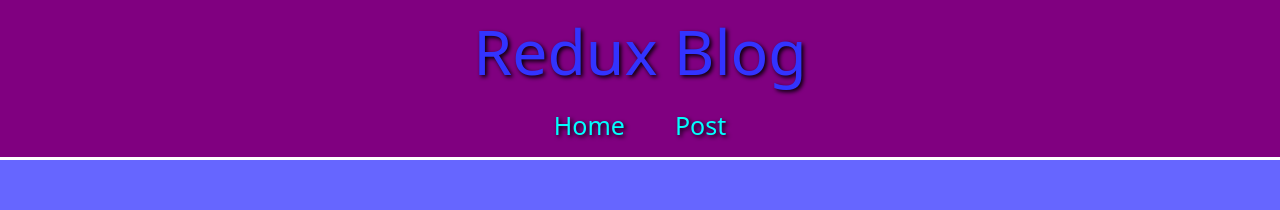
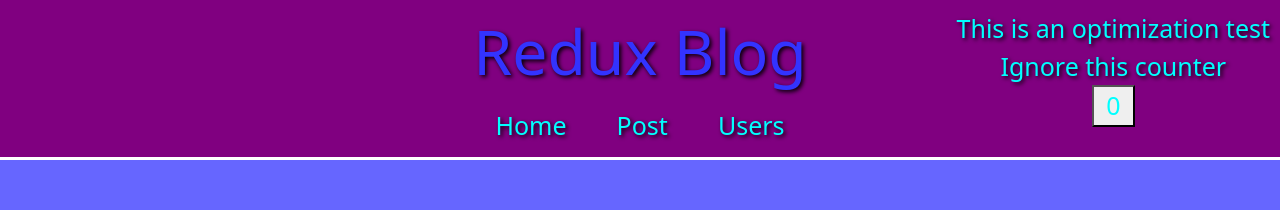
Before and after one commit to emanuelecardone/blog-react-redux-typescript-router-async, a React (Create React App) app: page / in a window 1280 px wide. Shown: the top 210 px of the page. Built offline with nearby package versions, Linux system fonts and the light colour scheme; no server answers.

Commit message:
Implementata ottimizzazione con createSelector

```diff
--- a/src/App.tsx
+++ b/src/App.tsx
@@ -1,7 +1,9 @@
 import React from 'react';
 import './general.scss';
 import PostsList from './features/posts/PostsList';
+import UsersList from './features/users/UsersList';
 import AddPostForm from './features/posts/AddPostForm';
+import UserPage from './features/users/UserPage';
 import { useEffect, useRef } from 'react';
 import { fetchUsers } from './features/users/usersSlice';
 import { store } from './app/store';
@@ -9,7 +11,7 @@ import { store } from './app/store';
 import SinglePostPage from './features/posts/SinglePostPage';
 import EditPostForm from './features/posts/EditPostForm';
 import Layout from './components/Layout';
-import { Routes, Route } from 'react-router-dom';
+import { Routes, Route, Navigate } from 'react-router-dom';
 
 function App() {
 
@@ -30,12 +32,23 @@ function App() {
 
 
           <Route index element={<PostsList />} />
-
+          {/* E' qui che viene definita la path quando verrà richiamata con /post o /post/edit/ etc */}
           <Route path='post'>
+            {/* index element è ciò che viene visualizzato di default nel path /post */}
             <Route index element={<AddPostForm />} />
+            {/* la sintassi :postId o dopo :userId indica con i due punti che saranno endpoints dinamici */}
             <Route path=':postId' element={<SinglePostPage />} />
             <Route path='edit/:postId' element={<EditPostForm />} />
           </Route>
+
+          <Route path='user'>
+            <Route index element={<UsersList />} />
+            <Route path=':userId' element={<UserPage />} />
+          </Route>
+
+          {/* Catch all (si può fare anche con un 404 component), se nessuna delle path precedenti viene matchata dalla richiesta url allora si verrà indirizzati alla home
+          Il replace infatti sostituisce qualsiasi bad request con quella home */}
+          <Route path='*' element={<Navigate to='/' replace />}></Route>
 
         </Route>
       </Routes>
--- a/src/components/Header.tsx
+++ b/src/components/Header.tsx
@@ -1,17 +1,36 @@
 import { Link } from "react-router-dom";
-
-import React from 'react'
+import { useDispatch, useSelector } from "react-redux";
+import { increaseCount, selectCount } from "../features/posts/postsSlice";
+import { AppDispatch } from "../app/store";
 
 const Header = () => {
+
+    const dispatch = useDispatch<AppDispatch>();
+    const count = useSelector(selectCount);
+
     return (
-        <header className="w-100 d-flex flex-column justify-content-between align-items-center p-2">
+        <header className="w-100 d-flex flex-column justify-content-between align-items-center p-2 position-relative">
             <h1 className="text-center">Redux Blog</h1>
             <nav className="w-100">
                 <ul className="header-list w-100 d-flex justify-content-center align-items-center" style={{'gap': '50px'}}>
                     <li><Link to='/'>Home</Link></li>
                     <li><Link to='post'>Post</Link></li>
+                    <li><Link to='user'>Users</Link></li>
                 </ul>
             </nav>
+            {/* Test counter */}
+            <div className="count-box d-flex flex-column justify-content-center align-items-center position-absolute" style={{'color': 'cyan', 'top': '10px', 'right': '10px'}}>
+                <span className="text-center">This is an optimization test<br/> Ignore this counter</span>
+                <button
+                    type="button"
+                    className="px-2"
+                    style={{'color': 'cyan'}}
+                    // Funzione dispatch anonima
+                    onClick={ () => {dispatch(increaseCount())} }
+                    >
+                        {count}
+                    </button>
+            </div>
         </header>
     );
 }
--- a/src/features/posts/EditPostForm.tsx
+++ b/src/features/posts/EditPostForm.tsx
@@ -25,7 +25,7 @@ const EditPostForm = () => {
 
     if(!post){
         return (
-            <section className="post-not-found w-100 h-100">
+            <section className="post-not-found w-100 h-100 d-flex justify-content-center align-items-center">
                 <h2>Post not found!</h2>
             </section>
         );
@@ -38,7 +38,7 @@ const EditPostForm = () => {
         setContent(e.target.value);
     }
     const onAuthorChanged = (e: React.ChangeEvent<HTMLSelectElement>) => {
-        setuserId(e.target.value);
+        setuserId(Number(e.target.value));
     }
 
     // Se si dichiarano alcune variabili come possibili undefined (useState post?.body etc) non si può usare [].every(Boolean)
--- a/src/features/posts/PostsExcept.tsx
+++ b/src/features/posts/PostsExcept.tsx
@@ -1,6 +1,7 @@
 import PostAuthor from './PostAuthor';
 import TimeAgo from './TimeAgo';
 import ReactionButtons from './ReactionButtons';
+import React from 'react';
 // ROUTER
 import { Link } from 'react-router-dom'
 
@@ -42,4 +43,6 @@ const PostsExcept = ({post}: Props) => {
     )
 }
 
-export default PostsExcept
+// Il memo() fa sì che viene reindirizzato il componente solo al cambiare delle props
+// Esportandolo come memo in questo modo si evita di dover tipizzare il componente e di lasciarlo come const senza doverlo riassegnare
+export default React.memo(PostsExcept);
--- a/src/features/posts/postsSlice.tsx
+++ b/src/features/posts/postsSlice.tsx
@@ -1,5 +1,5 @@
 // nanoid è uno strumento di redux toolkit per generare id random
-import { createSlice, nanoid, PayloadAction, createAsyncThunk } from "@reduxjs/toolkit";
+import { createSlice, nanoid, PayloadAction, createAsyncThunk, createSelector } from "@reduxjs/toolkit";
 import { RootState } from "../../app/store";
 import axios from "axios";
 import {sub} from "date-fns";
@@ -65,13 +65,16 @@ type InitialState = {
     posts: Post[];
     status: Status;
     error: unknown | Error;
+    count: number;
 }
 
 // State iniziale (simile al reducer)
 const initialState: InitialState = {
     posts: [],
     status: Status.IDLE, // 'idle' | 'loading' | 'succeded' | 'failed'
-    error: null
+    error: null,
+    // Il count è solo per testare le ottimizzazioni ma è inutile per il blog
+    count: 0
 }
 
 // Fetch per prendere i post (<Post[]> è il return della funzione)
@@ -106,6 +109,7 @@ export const deletePost = createAsyncThunk<InitialDelete | string, InitialDelete
 });
 
 // Export slice (oggetto che ha un nome, uno state iniziale, e i reducers che compieranno varie azioni)
+// i reducer e extraReducer qui sotto saranno runnati SOLO nel createSlice in questo caso postsSlice
 const postsSlice = createSlice({
     name: 'posts',
     initialState,
@@ -144,6 +148,10 @@ const postsSlice = createSlice({
             if(existingPost){
                 existingPost.reactions[reaction]++;
             }
+        },
+        // Non prende nessuna action in quanto agisce sul count dello state senza bisogno di parametri
+        increaseCount(state){
+            state.count = state.count +1;
         }
     },
     extraReducers(builder){
@@ -238,14 +246,30 @@ export const selectAllPosts = (state: RootState) => state.posts.posts;
 export const getPostStatus = (state: RootState) => state.posts.status;
 export const getPostsError = (state: RootState) => state.posts.error;
 
+// Selettore per il test count (si deve far riferimento a state.posts perché i reducers avvengono SOLO in postsSlice altrimenti bisogna creare un altro slice)
+export const selectCount = (state: RootState) => state.posts.count;
+
 export const selectPostById = (state: RootState, postId: number | string) => state.posts.posts.find(post => post.id === postId);
+
+// Spiegazione sul createSelector su appunti o documentazione
+// In breve: prende una inputSelector e solo se questa cambia avviene la resultFunction
+    // il primo inputSelector ritorna ciò che è il primo parametro della resultFunction, il secondo ritorna il secondo parametro e così via se ci fossero altri selettori
+export const selectPostsByUser = createSelector(
+    // inputSelectors (come array)
+    [
+        selectAllPosts,
+        (state, userId) => userId
+    ],
+    // resultFunction
+    (posts, userId) => posts.filter(post => post.userId === userId)
+);
 
 // Actions è la keyword per esportare le possibili azioni
 // Quando si scrive questa funzione postAdded e si crea,
    // slice genera in automatico un'azione "creator function" con lo stesso nome della funzione che adda i post
 // Quindi si sta esportando questa azione creator function che è creata automaticamente,
     // ed è per questo che sopra non si vede la creazione postSlice.action, è automaticamente creata
-   export const { postAdded, reactionAdded } = postsSlice.actions;
+   export const { postAdded, reactionAdded, increaseCount } = postsSlice.actions;
 
 // Export del reducer
 export default postsSlice.reducer;
--- /dev/null
+++ b/src/features/users/UserPage.tsx
@@ -0,0 +1,31 @@
+import { useSelector } from "react-redux";
+import { selectUserById } from "./usersSlice";
+import { selectAllPosts, selectPostsByUser } from "../posts/postsSlice";
+import { Link, useParams } from "react-router-dom";
+import { RootState } from "../../app/store";
+
+const UserPage = () => {
+
+    const { userId } = useParams();
+    const user = useSelector((state: RootState) => selectUserById(state, Number(userId)));
+
+    const postsForUser = useSelector((state: RootState) => selectPostsByUser(state, Number(userId)));
+
+    const postTitles = postsForUser.map(post => (
+        <li key={post.id}>
+            <Link to={`/post/${post.id}`} className='text-white' style={{'textDecoration': 'none'}}>{post.title}</Link>
+        </li>
+    ));
+
+    return (
+        <section className="w-100 h-100 d-flex flex-column justify-content-center align-items-center">
+            <h2 className="mb-5">Posts by {user.name}</h2>
+
+            <ul className="text-center" style={{'listStyleType': 'none'}}>
+                {postTitles}
+            </ul>
+        </section>
+    );
+}
+
+export default UserPage;
--- /dev/null
+++ b/src/features/users/UsersList.tsx
@@ -0,0 +1,26 @@
+import { useSelector } from "react-redux";
+import { selectAllUsers } from "./usersSlice";
+import { Link } from "react-router-dom";
+
+const UsersList = () => {
+
+    const users = useSelector(selectAllUsers);
+
+    const renderedUsers = users.map(user => (
+        <li key={user.id} className='text-center'>
+            <Link to={`/user/${user.id}`} className='user-link' style={{'color': 'white', 'textDecoration': 'none'}}>{user.name}</Link>
+        </li>
+    ));
+
+    return (
+        <section className="w-100 h-100 d-flex flex-column justify-content-around align-items-center">
+            <h2>Users</h2>
+
+            <ul style={{'listStyleType': 'none'}}>
+                {renderedUsers}
+            </ul>
+        </section>
+    )
+}
+
+export default UsersList
--- a/src/features/users/usersSlice.tsx
+++ b/src/features/users/usersSlice.tsx
@@ -44,4 +44,6 @@ const usersSlice = createSlice({
 
 export const selectAllUsers = (state: RootState) => state.users;
 
+export const selectUserById = (state: RootState, userId: number | string) => state.users.find(user => user.id === userId);
+
 export default usersSlice.reducer;
```
